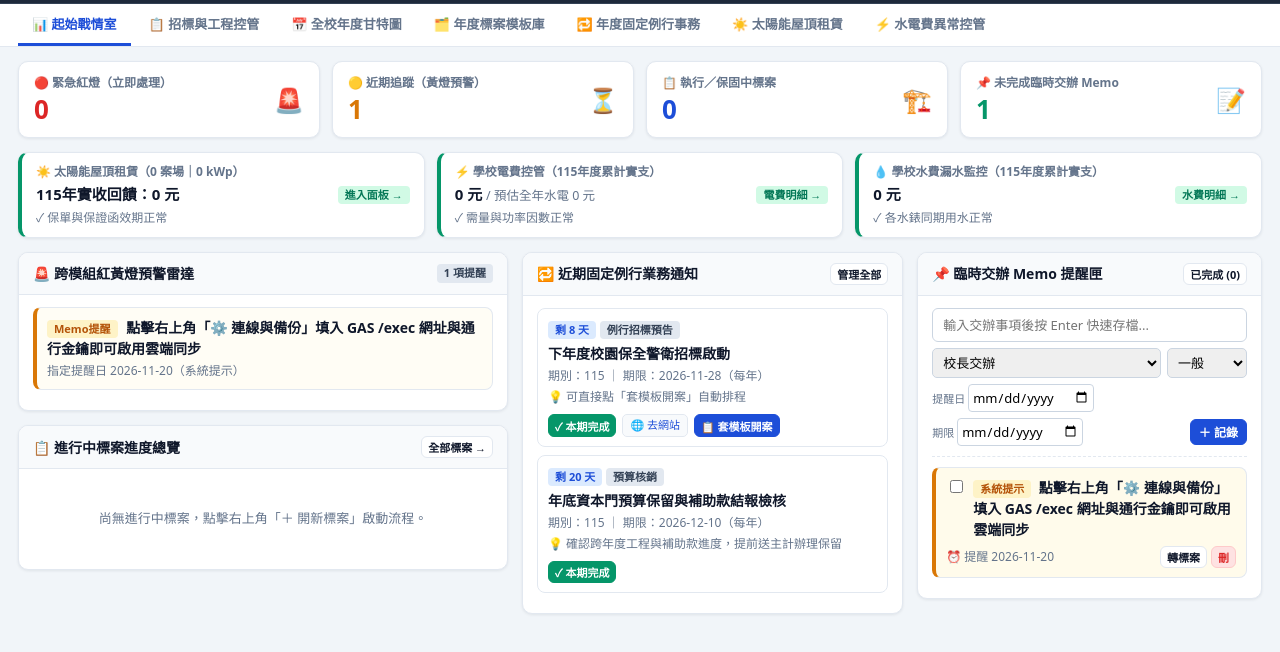
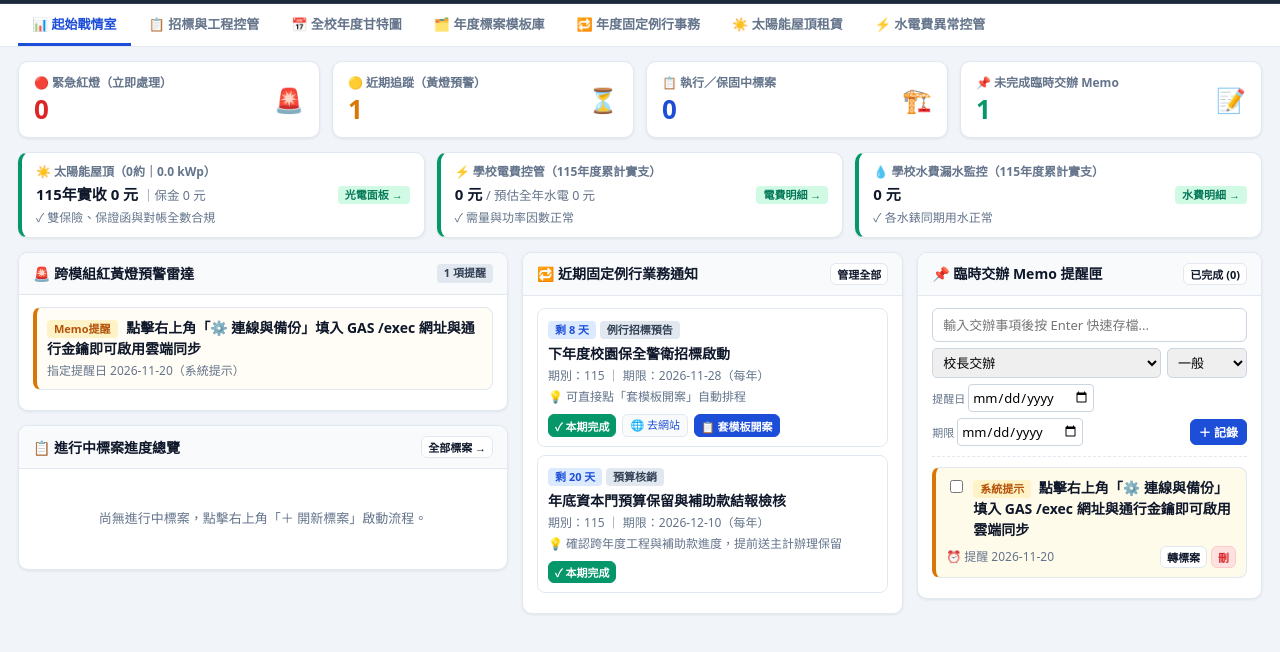
Before and after one commit to giligilau-WOS/Office-assistant, a plain HTML site: page index.html in a window 1280 px wide. Shown: the part 88-740 px from the top of the page. Drawn offline with Linux system fonts and the light colour scheme.

Commit message:
Update index.html

```diff
--- a/index.html
+++ b/index.html
@@ -2307,5 +2307,6 @@ syncFromCloud(false);
 <script src="./eng-module.js"></script>
 <script src="./ops-module.js"></script>
 <script src="./ux-upgrade.js?v=2"></script>
+<script src="./solar-v2.js?v=1"></script>
 </body>
 </html>
```
